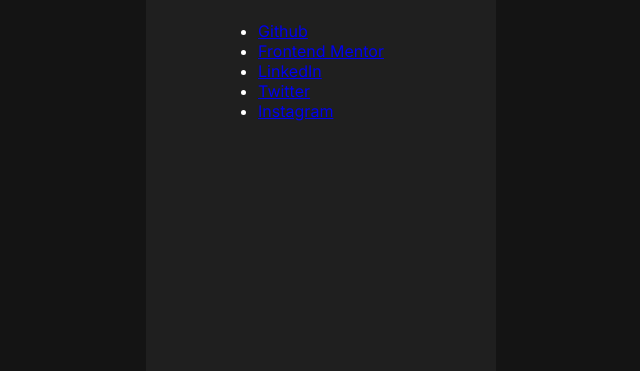
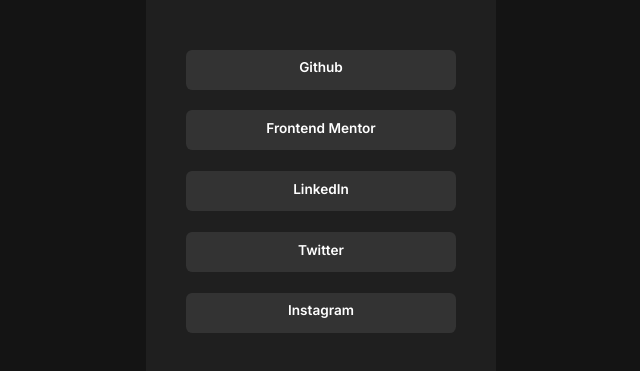
Before and after one commit to sidr467/Social_Links---Frontend_Mentor, a plain HTML site: page index.html in a window 1280 px wide. Shown: the part 325-696 px from the top of the page, without its empty margins (319-959 px from the left). Drawn offline with Linux system fonts and the light colour scheme.

Commit message:
finished with all Styling

```diff
--- a/index.html
+++ b/index.html
@@ -24,11 +24,11 @@
       </div>
       <div class="link-container">
         <ul>
-          <li class="links"><a href="#">Github</a></li>
-          <li class="links"><a href="#">Frontend Mentor</a></li>
-          <li class="links"><a href="#">LinkedIn</a></li>
-          <li class="links"><a href="#">Twitter</a></li>
-          <li class="links"><a href="#">Instagram</a></li>
+          <a href="#"><li class="links">Github</li></a>
+          <a href="#"><li class="links">Frontend Mentor</li></a>
+          <a href="#"><li class="links">LinkedIn</li></a>
+          <a href="#"><li class="links">Twitter</li></a>
+          <a href="#"><li class="links">Instagram</li></a>
         </ul>
       </div>
     </main>
--- a/style.css
+++ b/style.css
@@ -60,3 +60,36 @@
 .quote {
   font-size: 0.9rem;
 }
+
+.link-container > ul {
+  margin-top: 1.8rem;
+  display: grid;
+  grid-template-columns: 1fr;
+  grid-template-rows: repeat(5, 1fr);
+  row-gap: 1.3rem;
+}
+
+li {
+  list-style: none;
+}
+
+.links {
+  background-color: var(--Grey);
+  text-align: center;
+  padding: 0.6rem;
+  width: 270px;
+  height: 40px;
+  border-radius: 0.4rem;
+}
+
+ul > a {
+  text-decoration: none;
+  color: var(--White);
+  font-weight: 600;
+  font-size: 0.85rem;
+}
+
+li:hover {
+  background: var(--Green);
+  color: black;
+}
```
